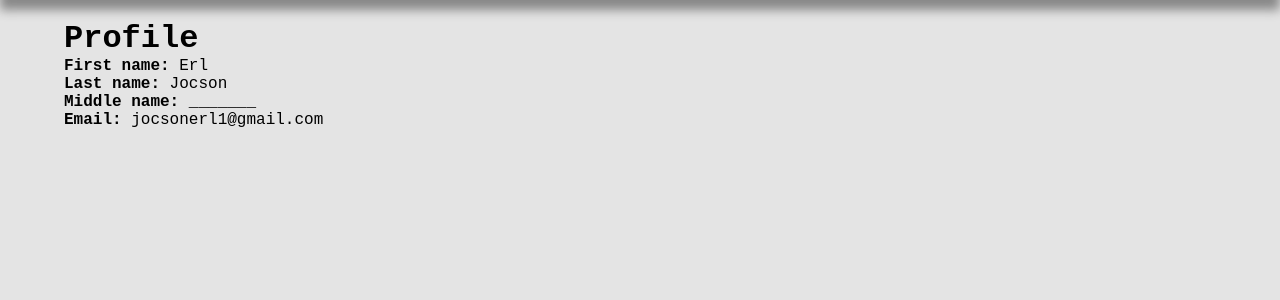
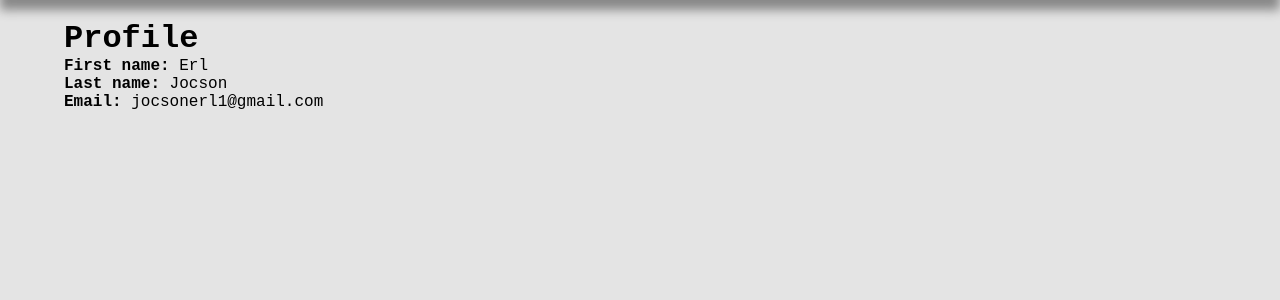
Before and after one commit to ErlJocson/SocialMediaProject, a Flask app: page /profile in a window 1280 px wide. Shown: the part 60-360 px from the top of the page. Run offline with Flask 2, Linux system fonts and the light colour scheme; a user stored in the database is signed in; data comes from the database, SQL or seed files in the repository.

Commit message:
made changes in details

```diff
--- a/SocialMediaProject/templates/account_details.html
+++ b/SocialMediaProject/templates/account_details.html
@@ -5,8 +5,6 @@
   <p><strong>Last name:</strong> {{details[2]}}</p>
   {% if details[3] %}
   <p><strong>Middle name:</strong> {{details[3]}}</p>
-  {% else %}
-  <p><strong>Middle name:</strong> _______</p>
   {% endif %}
   <p><strong>Email:</strong> {{ details[4] }}</p>
 </div>
```
